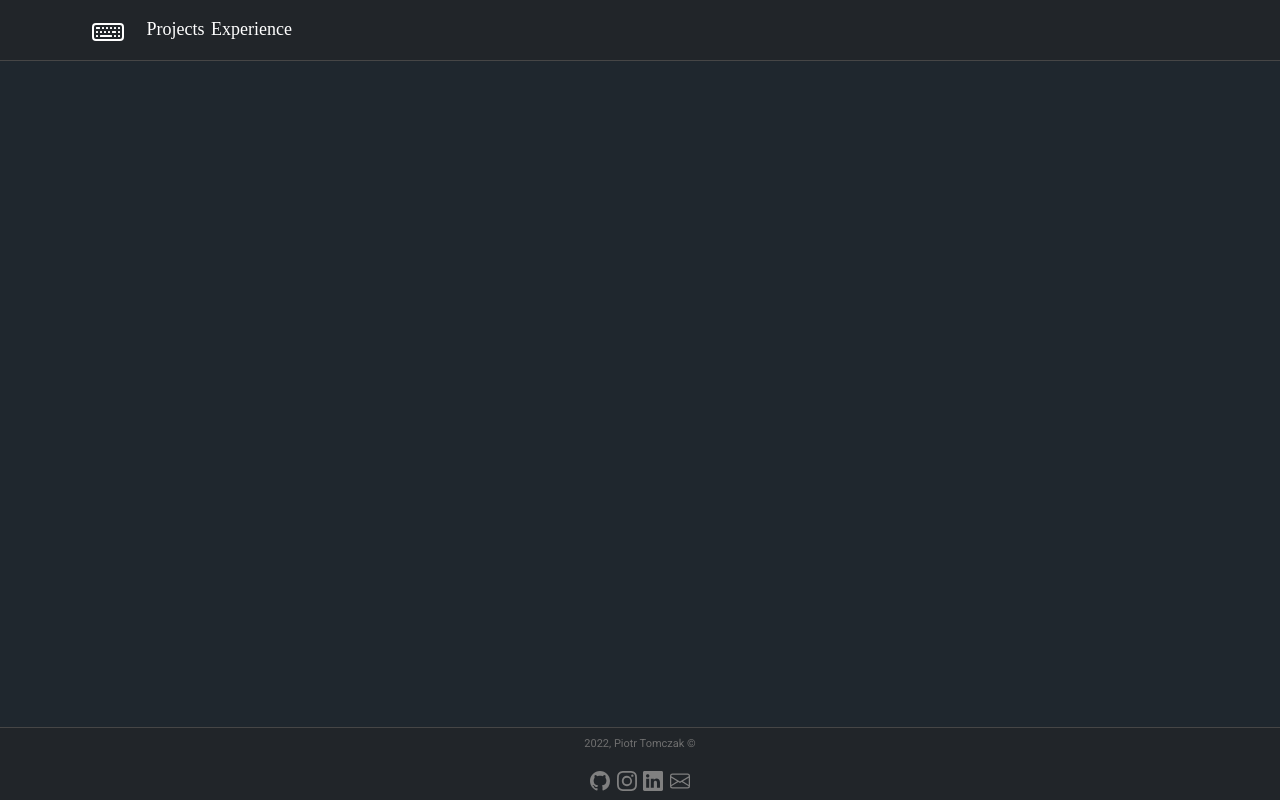
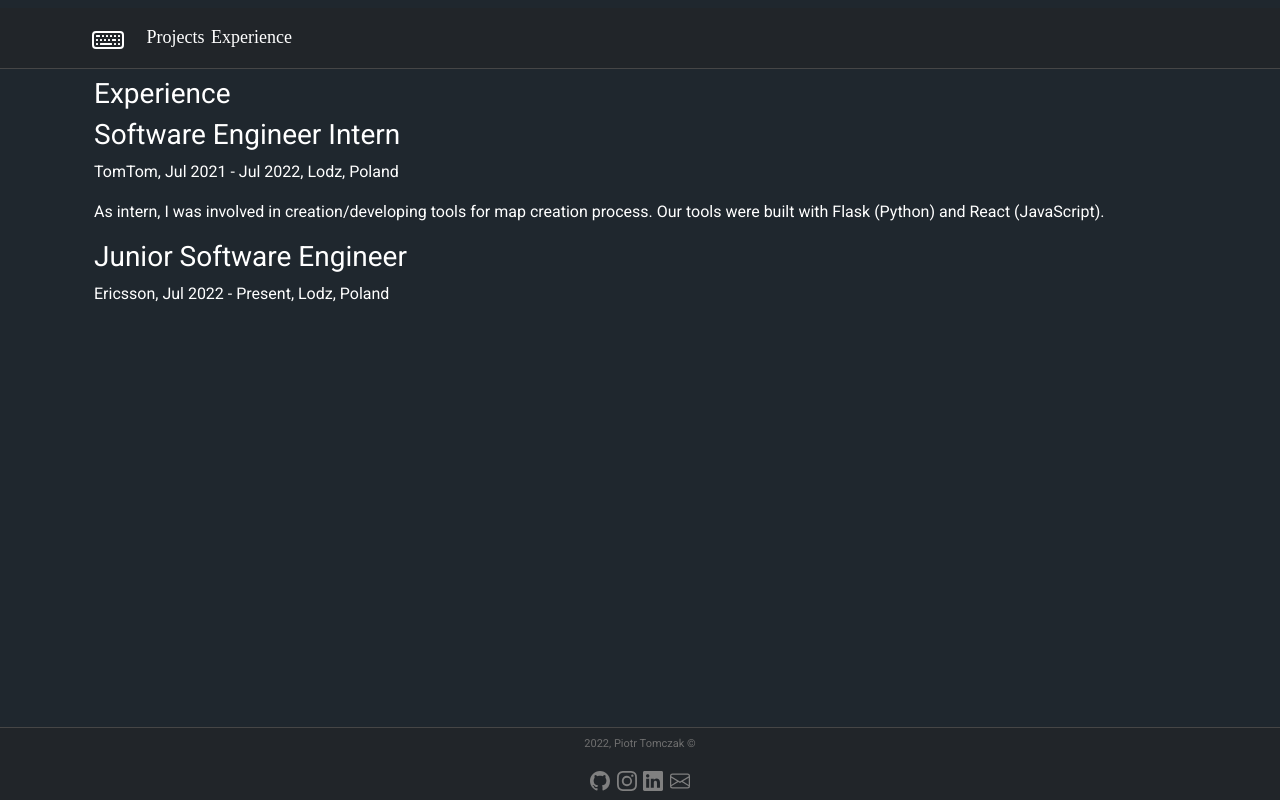
Before and after one commit to amelinium23/portfolio, a React (Create React App) app in the folder portfolio-app/: page /experience in a window 1280 px wide. Built offline with nearby package versions, Linux system fonts and the light colour scheme; a small style sheet from the web is missing.

Commit message:
started working on experience item

```diff
--- a/portfolio-app/src/assets/experience.json
+++ b/portfolio-app/src/assets/experience.json
@@ -2,9 +2,10 @@
   {
     "id": 1,
     "companyName": "TomTom",
+    "position": "Software Engineer Intern",
     "duration": "Jul 2021 - Jul 2022",
     "place": "Lodz, Poland",
-    "description": "",
+    "description": "As intern, I was involved in creation/developing tools for map creation process. Our tools were built with Flask (Python) and React (JavaScript).",
     "languages": ["Python", "JavaScript", "Groovy", "SQL"],
     "frameworks": ["Flask", "React"],
     "buildServer": "Jenkins",
@@ -13,6 +14,7 @@
   {
     "id": 2,
     "companyName": "Ericsson",
+    "position": "Junior Software Engineer",
     "duration": "Jul 2022 - Present",
     "place": "Lodz, Poland",
     "description": "",
--- /dev/null
+++ b/portfolio-app/src/components/ExperienceItem.tsx
@@ -0,0 +1,29 @@
+import { FunctionComponent } from "react"
+import { IExperience } from "../types/IExperience"
+import { Container, Row } from "react-bootstrap"
+
+interface ExperienceItemProps {
+  experience: IExperience
+}
+
+const ExperienceItem: FunctionComponent<ExperienceItemProps> = ({
+  experience,
+}) => {
+  return (
+    <Container>
+      <Row>
+        <h3>{experience.position}</h3>
+      </Row>
+      <Row>
+        <p>
+          {[experience.companyName, experience.duration, experience.place].join(
+            ", "
+          )}
+        </p>
+        <p>{experience.description}</p>
+      </Row>
+    </Container>
+  )
+}
+
+export default ExperienceItem
--- a/portfolio-app/src/css/App.css
+++ b/portfolio-app/src/css/App.css
@@ -1,3 +1,4 @@
 .appContainer {
+  margin-top: 1vh;
   margin-bottom: 20vh;
 }
--- a/portfolio-app/src/pages/Experience.tsx
+++ b/portfolio-app/src/pages/Experience.tsx
@@ -1,10 +1,18 @@
 import { FunctionComponent } from "react"
+import { Container } from "react-bootstrap"
+import experiences from "../assets/experience.json"
+import ExperienceItem from "../components/ExperienceItem"
 
 const Experience: FunctionComponent = () => {
   return (
-    <div className="appContainer">
-      <p></p>
-    </div>
+    <Container className="appContainer">
+      <Container>
+        <h3>Experience</h3>
+      </Container>
+      {experiences.map((experience) => (
+        <ExperienceItem key={experience.id} experience={experience} />
+      ))}
+    </Container>
   )
 }
 
--- a/portfolio-app/src/types/IExperience.ts
+++ b/portfolio-app/src/types/IExperience.ts
@@ -1,5 +1,6 @@
 export interface IExperience {
   id: number
+  position: string
   companyName: string
   duration: string
   place: string
```
